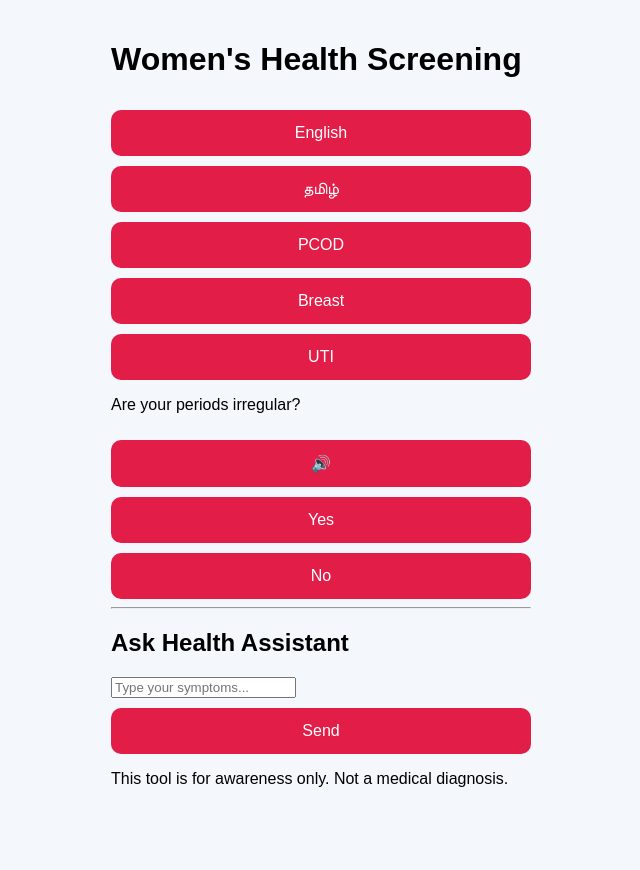
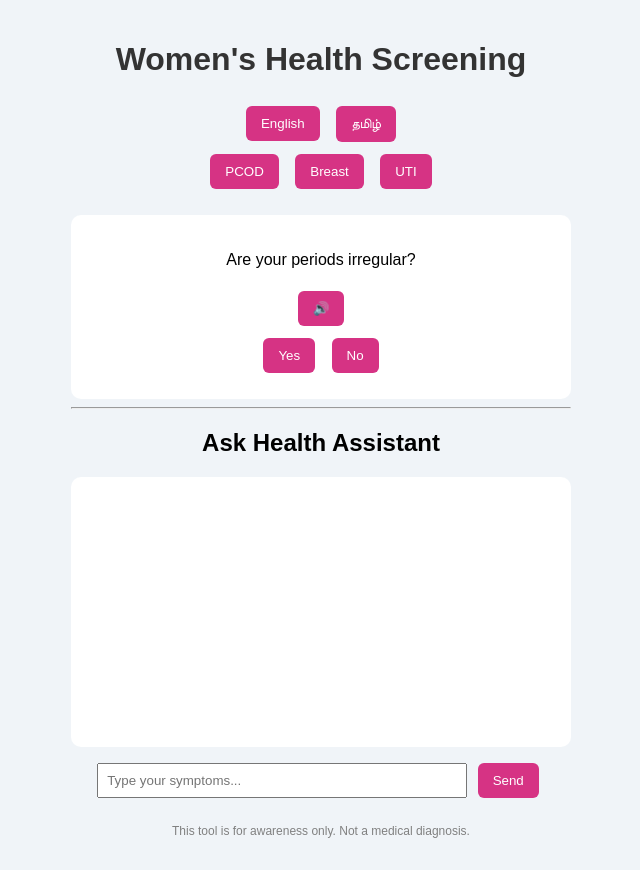
Before and after one commit to Divakars-hope/HEALTH-screening, a plain HTML site: page index.html in a window 1280 px wide. Both pictures are taken after a click on the button "PCOD". Shown: the whole page, without its empty margins (319-959 px from the left). Before the commit the page ends 824 px from the top, so only its background shows below. Drawn offline with Linux system fonts and the light colour scheme.

Commit message:
Update style.css

```diff
--- a/style.css
+++ b/style.css
@@ -1,63 +1,80 @@
 body {
   font-family: Arial;
-  background: #f4f7fb;
+  background: #f0f4f8;
   margin: 0;
 }
 
-header {
-  background: linear-gradient(135deg, #e11d48, #7c3aed);
-  color: white;
+.container {
+  max-width: 500px;
+  margin: auto;
+  padding: 20px;
   text-align: center;
-  padding: 20px;
 }
 
-.lang-toggle button {
-  margin: 5px;
-  padding: 6px 10px;
-  border-radius: 8px;
-  border: none;
-}
-
-.container {
-  max-width: 420px;
-  margin: auto;
-  padding: 20px;
-}
-
-.card {
-  background: white;
-  padding: 20px;
-  border-radius: 15px;
-  margin-top: 15px;
-  box-shadow: 0 6px 15px rgba(0,0,0,0.08);
+h1 {
+  color: #333;
 }
 
 button {
-  width: 100%;
-  padding: 14px;
-  margin-top: 10px;
-  border-radius: 10px;
+  margin: 6px;
+  padding: 10px 15px;
   border: none;
-  background: #e11d48;
+  background: #d63384;
   color: white;
-  font-size: 16px;
+  border-radius: 6px;
+  cursor: pointer;
 }
 
-.voice {
-  width: auto;
-  font-size: 12px;
-  padding: 5px 10px;
-  background: #444;
+button:hover {
+  background: #b82c6c;
 }
 
-.loading {
-  text-align: center;
-  font-size: 18px;
+.question-card {
+  background: white;
+  padding: 20px;
+  margin-top: 20px;
+  border-radius: 10px;
 }
 
-.result-box {
-  background: #f9fafb;
-  padding: 15px;
+.result-card {
+  background: #e6fff2;
+  padding: 20px;
+  margin-top: 20px;
   border-radius: 10px;
+}
+
+.disclaimer {
+  font-size: 12px;
+  color: gray;
+  margin-top: 20px;
+}
+
+/* Chat */
+.chat-box {
+  background: white;
+  height: 250px;
+  overflow-y: auto;
+  padding: 10px;
+  border-radius: 10px;
+  margin-top: 20px;
+  text-align: left;
+}
+
+.chat-user {
+  color: blue;
+  margin-bottom: 5px;
+}
+
+.chat-ai {
+  color: green;
+  margin-bottom: 10px;
+}
+
+.chat-input {
   margin-top: 10px;
 }
+
+.chat-input input {
+  padding: 8px;
+  width: 70%;
+}
```
